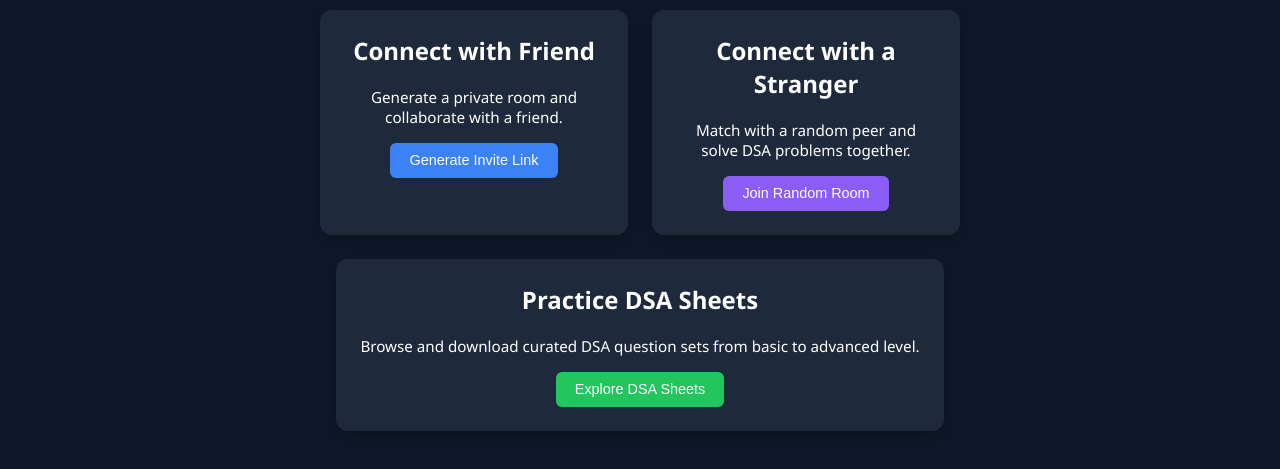
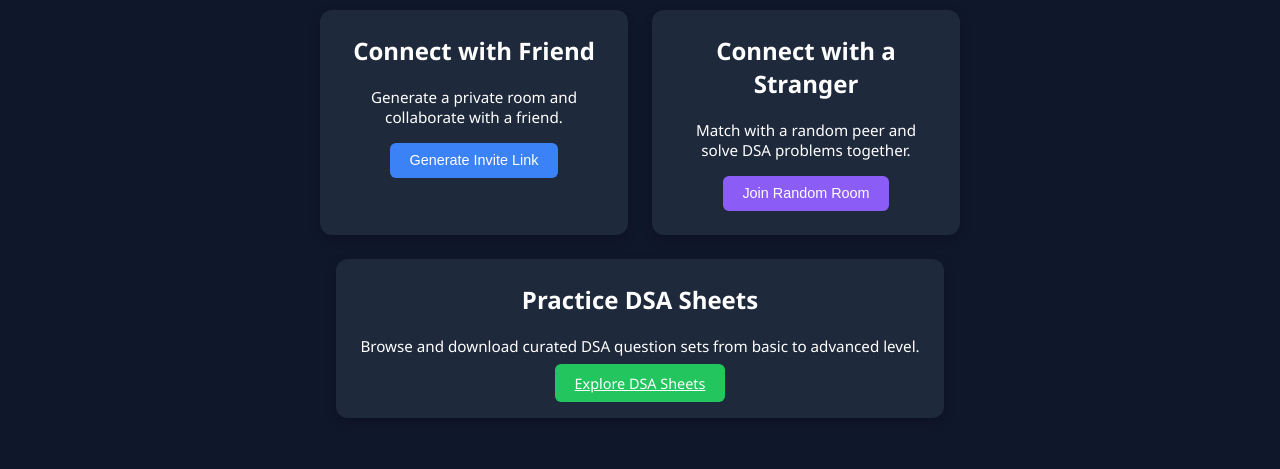
Before and after one commit to ayushisharma-05/AlgoPair, a plain HTML site: page index.html in a window 1280 px wide. Shown: the part 201-670 px from the top of the page. Drawn offline with Linux system fonts and the light colour scheme.

Commit message:
Update index.html

```diff
--- a/index.html
+++ b/index.html
@@ -1,4 +1,5 @@
-<!DOCTYPE html>
+
+  <!DOCTYPE html>
 <html lang="en">
 <head>
   <meta charset="UTF-8" />
@@ -34,7 +35,7 @@
       <div class="card full">
         <h2>Practice DSA Sheets</h2>
         <p>Browse and download curated DSA question sets from basic to advanced level.</p>
-        <button class="btn green">Explore DSA Sheets</button>
+        <a href="dsa.html" class="btn green">Explore DSA Sheets</a>
       </div>
     </div>
   </main>
```
